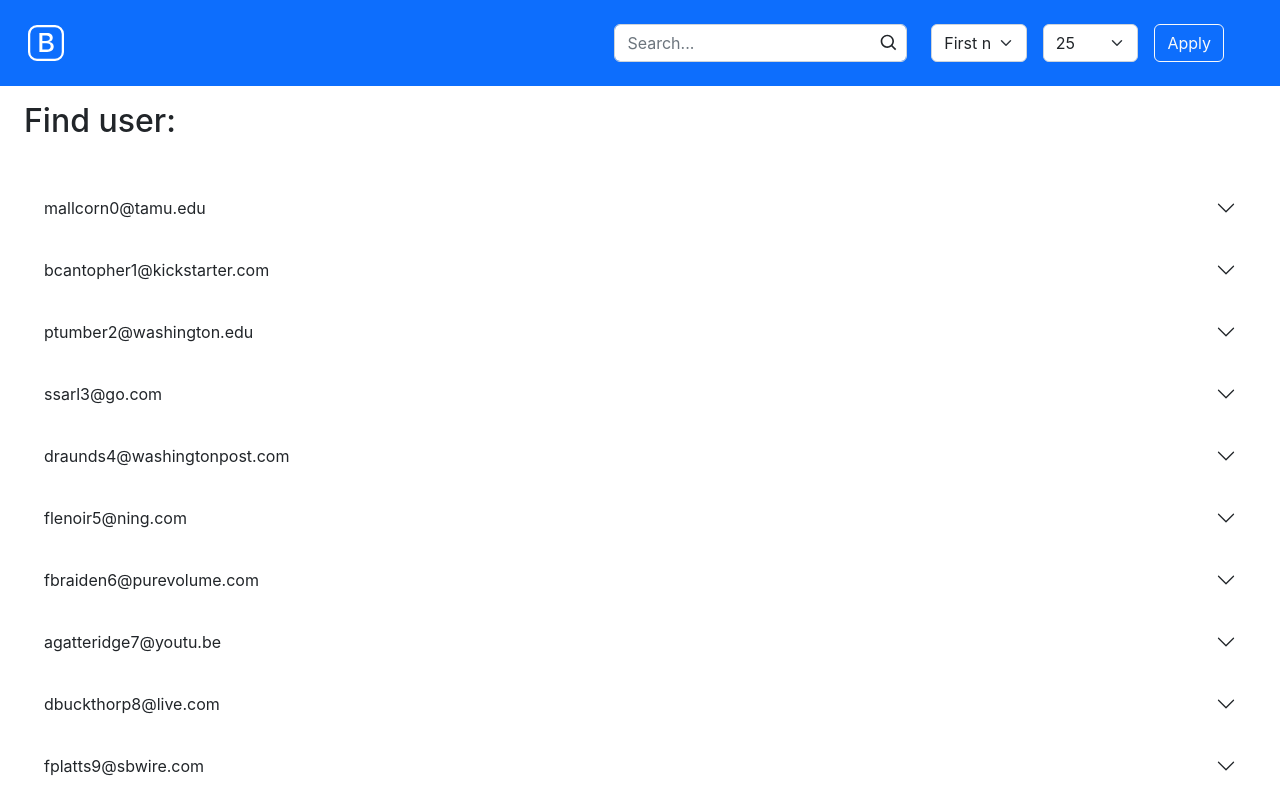
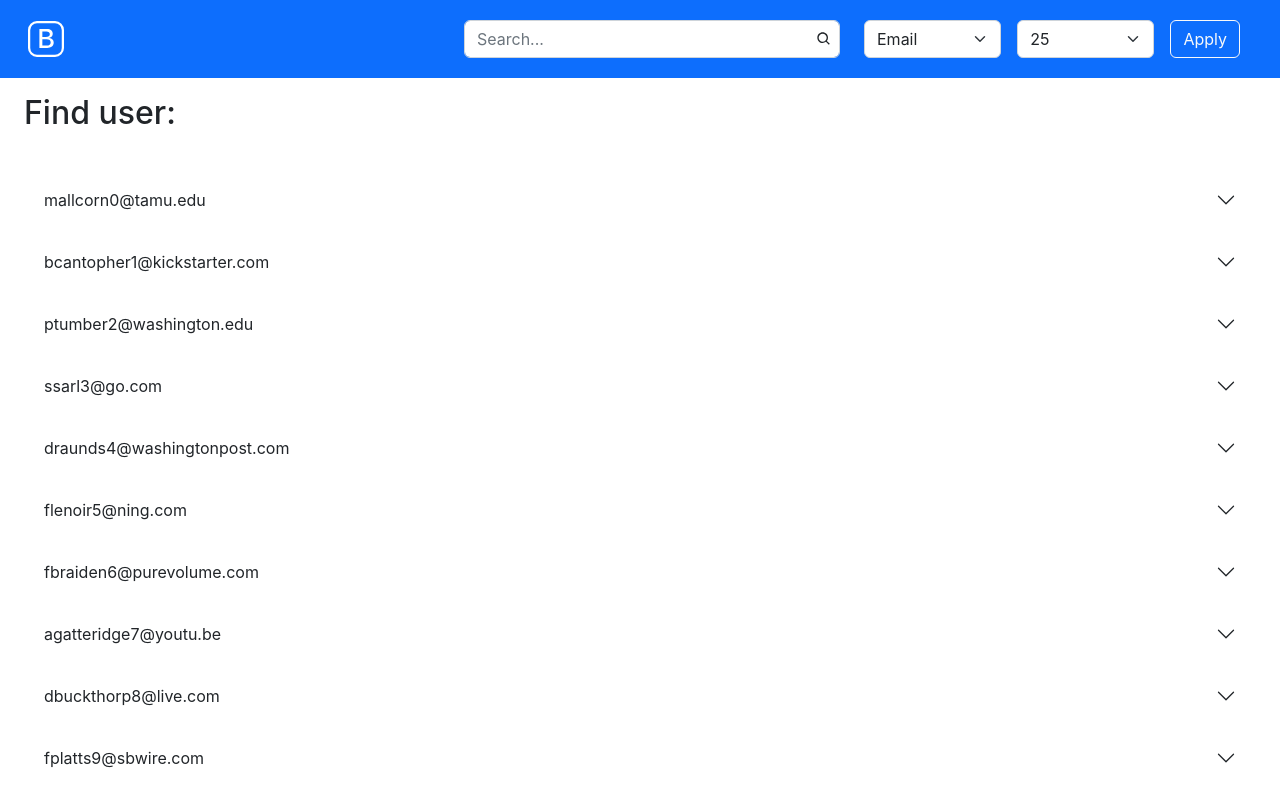
Before and after one commit to Segnities/react-user-list, a React (Create React App) app: page / in a window 1280 px wide. Shown: the top 800 px of the page. Built offline with nearby package versions, Linux system fonts and the light colour scheme.

Commit message:
search by user field

```diff
--- a/src/App.jsx
+++ b/src/App.jsx
@@ -11,12 +11,14 @@ function App() {
     const [users, setUsers] = useState([]);
     const [filter, setFilter] = useState({
         query: "",
-        selectLimit: ""
+        selectLimit: "25",
+        selectQuery: "email"
     });
     const [limit, setLimit] = useState(25);
     const [theme, setHeaderTheme] = useState('primary');
 
-    const mainStyles = `wrapper ${theme === 'dark' ? 'dark-theme' : 'light-theme'}`
+    const mainStyles = `wrapper ${theme === 'dark' ? 'dark-theme' : 'light-theme'}`;
+    const headerStyles = `text-start mx-4 py-3 ${theme === 'dark' ? "dark-header-2" : "light-header-2"}`;
 
     const onLogoClick = () => {
         if (theme === 'primary') {
@@ -27,7 +29,7 @@ function App() {
     }
 
     const onChangeLimit = (value) => {
-        if(value === 'all') {
+        if (value === 'all') {
             setLimit(users.length);
         } else {
             setLimit(parseInt(value));
@@ -35,8 +37,8 @@ function App() {
     }
 
     const searchUser = useMemo(() => {
-        return [...users].filter(user => user.email.toLowerCase().includes(filter.query.toLowerCase()));
-    }, [filter.query]);
+        return [...users].filter(user => user[filter.selectQuery].toLowerCase().includes(filter.query.toLowerCase()));
+    }, [filter.query, filter.selectQuery]);
 
     const deleteUser = (usr) => {
         setUsers(users.filter(user => user.id !== usr.id));
@@ -50,9 +52,10 @@ function App() {
 
     return (
         <div className="App">
-            <Header filter={filter} setFilter={setFilter} onLogoClick={onLogoClick} theme={theme} onChangeLimit={onChangeLimit}/>
+            <Header filter={filter} setFilter={setFilter} onLogoClick={onLogoClick} theme={theme}
+                    onChangeLimit={onChangeLimit}/>
             <main className={mainStyles}>
-                <h2 className={`text-start mx-4 py-3 ${ theme === 'dark' ? "dark-header-2": "light-header-2"}`}>Find user:</h2>
+                <h2 className={headerStyles}>Find user:</h2>
                 <UserList query={filter.query} startUsersList={[...users].slice(0, limit)} searchUser={searchUser} deleteUser={deleteUser} theme={theme}/>
             </main>
         </div>
--- a/src/components/UI/Header/index.js
+++ b/src/components/UI/Header/index.js
@@ -16,8 +16,10 @@ const Desktop = (props) => {
     const {filter, setFilter, onChangeLimit} = props;
     return (
         <Container className={'d-flex'}>
-            <OverlayTrigger placement={'bottom'} overlay={<Tooltip id={'tooltip-select-query-bottom'}>Select type of search.<strong>Select value and click apply button</strong></Tooltip>}>
-                <Form.Select>
+            <OverlayTrigger placement={'bottom'}
+                            overlay={<Tooltip id={'tooltip-select-query-bottom'}><strong>Select type of search.</strong></Tooltip>}>
+                <Form.Select value={filter.selectQuery}
+                             onChange={(e) => setFilter({...filter, selectQuery: e.target.value})}>
                     <option value="first_name">First name</option>
                     <option value="last_name">Last name</option>
                     <option value="email">Email</option>
@@ -61,7 +63,7 @@ const Header = (props) => {
                                 onLogoClick()
                             }}/>
                     </Navbar.Brand>
-                    <Form className="d-flex justify-content-between align-items-center position-relative form-control-lg">
+                    <Form className="d-flex justify-content-between align-items-center position-relative md-width-800">
                         <Container className={'d-flex align-items-center position-relative'}>
                             <Form.Control
                                 value={filter.query}
--- a/src/components/UI/Header/index.scss
+++ b/src/components/UI/Header/index.scss
@@ -20,3 +20,9 @@
   animation-name: bounce;
   animation-duration: 0.7s;
 }
+
+@media screen and (min-width: 992px) {
+  .md-width-800 {
+    width: 800px;
+  }
+}
--- a/src/components/UserList/index.js
+++ b/src/components/UserList/index.js
@@ -2,9 +2,9 @@ import React from 'react';
 
 import StartList from "./StartList";
 import FiltredList from "./FiltredList";
+import UserListItem from "./UserListItem";
 
 import "./index.scss";
-import UserListItem from "./UserListItem";
 
 const UserList = (props) => {
     const {query, startUsersList, searchUser, deleteUser, theme} = props;
```
